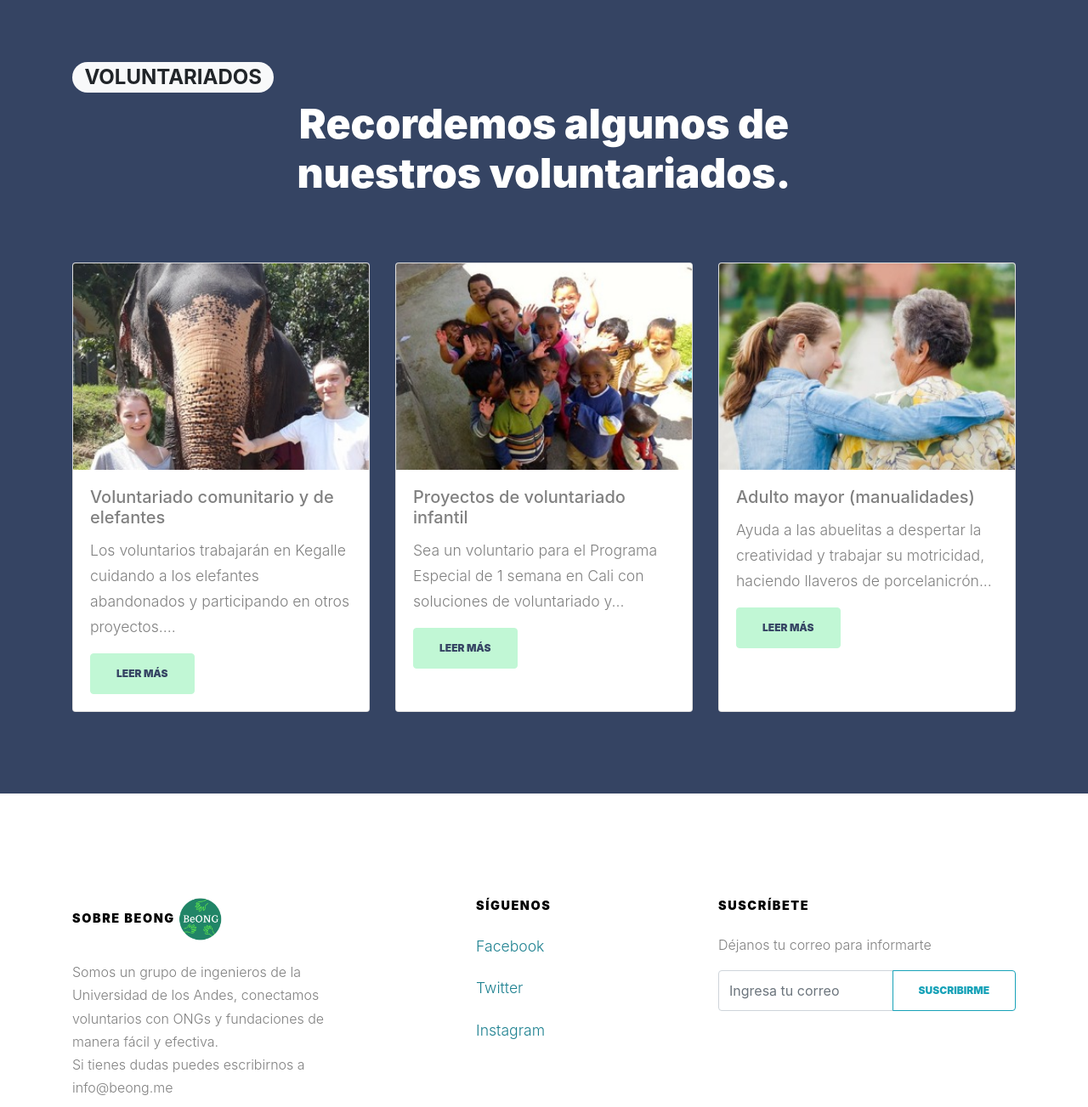
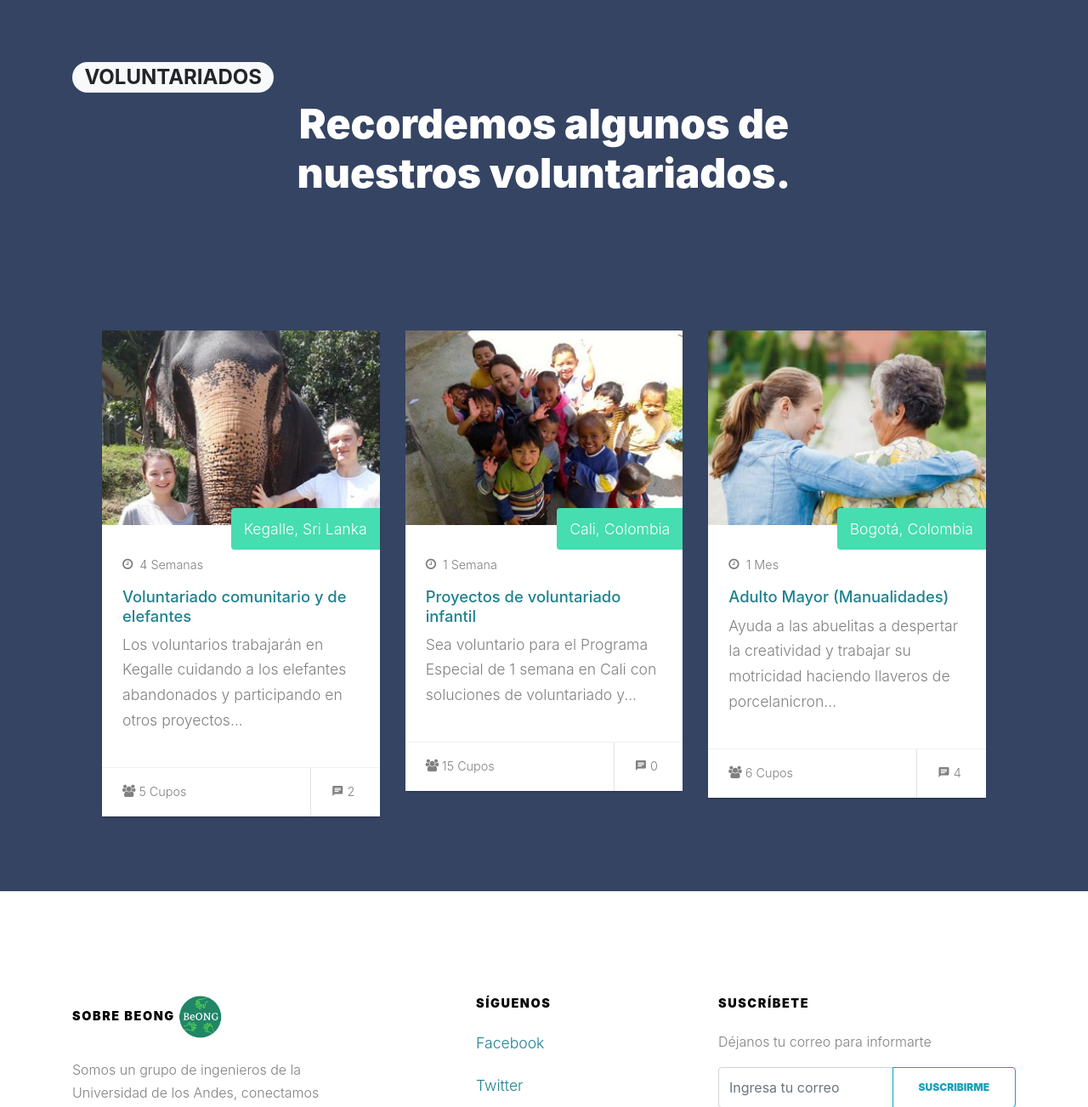
Before and after one commit to ja-avos/beong, a Django app: page /acerca in a window 1280 px wide. Shown: the part 3364-4667 px from the top of the page at 85% size. Run offline with Django 3.2, Linux system fonts and the light colour scheme; parts of the project's set-up code (start-up, migrations or seed data) failed here and were passed over; some libraries are stand-ins or nearby versions; some web fonts are replaced.

Commit message:
Carrusel arreglado

```diff
--- a/landing/templates/landing/about.html
+++ b/landing/templates/landing/about.html
@@ -202,81 +202,117 @@
                 <h2 class="h2 section-title">Recordemos algunos de nuestros voluntariados.</h2>
             </div>
         </div>
-            <div id="carouselExampleSlidesOnly" class="carousel slide" data-ride="carousel" data-aos="fade-up"
-                 data-aos-delay="">
 
-                <div class="carousel-inner ">
+        <div class="owl-carousel col-12 nonloop-block-14">
 
-                    <div class="carousel-item active">
-                        <div class="card-deck">
-                            <div class="card mb-3" style="width: 18rem;">
-                                <img src="{% static "images/img_1.jpg" %}" class="card-img-top" alt="...">
-                                <div class="card-body">
-                                    <h5 class="card-title">Voluntariado comunitario y de elefantes</h5>
-                                    <p class="card-text">Los voluntarios trabajarán en Kegalle cuidando a los elefantes
-                                        abandonados y participando en otros proyectos....</p>
-                                    <a href="#" class="btn btn-primary">Leer más</a>
+            <div class="course bg-white h-100 align-self-stretch">
+                <figure class="m-0">
+                    <a href="course-single.html"><img src="{% static "images/img_1.jpg" %}" alt="Image"
+                        class="img-fluid"></a>
+                </figure>
+                <div class="course-inner-text py-4 px-4">
+                    <span class="course-price">Kegalle, Sri Lanka</span>
+                    <div class="meta"><span class="icon-clock-o"></span>4 Semanas</div>
+                    <h3><a href="#">Voluntariado comunitario y de elefantes</a></h3>
+                    <p>Los voluntarios trabajarán en Kegalle cuidando a los elefantes abandonados y participando
+                        en otros proyectos... </p>
+                </div>
+                <div class="d-flex border-top stats">
+                    <div class="py-3 px-4"><span class="icon-users"></span> 5 Cupos</div>
+                    <div class="py-3 px-4 w-25 ml-auto border-left"><span class="icon-chat"></span> 2</div>
                 </div>
             </div>
 
-                            <div class="card mb-3" style="width: 18rem;">
-                                <img src="{% static "images/img_2.jpg" %}" class="card-img-top" alt="...">
-                                <div class="card-body">
-                                    <h5 class="card-title">Proyectos de voluntariado infantil</h5>
-                                    <p class="card-text">Sea un voluntario para el Programa Especial de 1 semana en Cali
-                                        con soluciones de voluntariado y...</p>
-                                    <a href="#" class="btn btn-primary">Leer más</a>
+            <div class="course bg-white h-100 align-self-stretch">
+                <figure class="m-0">
+                    <a href="course-single.html"><img src="{% static "images/img_2.jpg" %}" alt="Image"
+                        class="img-fluid"></a>
+                </figure>
+                <div class="course-inner-text py-4 px-4">
+                    <span class="course-price">Cali, Colombia</span>
+                    <div class="meta"><span class="icon-clock-o"></span>1 Semana</div>
+                    <h3><a href="#">Proyectos de voluntariado infantil</a></h3>
+                    <p>Sea voluntario para el Programa Especial de 1 semana en Cali con soluciones de
+                        voluntariado y... </p>
+                </div>
+                <div class="d-flex border-top stats">
+                    <div class="py-3 px-4"><span class="icon-users"></span> 15 Cupos</div>
+                    <div class="py-3 px-4 w-25 ml-auto border-left"><span class="icon-chat"></span> 0</div>
                 </div>
             </div>
 
-                            <div class="card mb-3" style="width: 18rem;">
-                                <img src="{% static "images/img_3.jpg" %}" class="card-img-top" alt="...">
-                                <div class="card-body">
-                                    <h5 class="card-title">Adulto mayor (manualidades)</h5>
-                                    <p class="card-text">Ayuda a las abuelitas a despertar la creatividad y trabajar su
-                                        motricidad, haciendo llaveros de porcelanicrón...</p>
-                                    <a href="#" class="btn btn-primary">Leer más</a>
+            <div class="course bg-white h-100 align-self-stretch">
+                <figure class="m-0">
+                    <a href="course-single.html"><img src="{% static "images/img_3.jpg" %}" alt="Image"
+                        class="img-fluid"></a>
+                </figure>
+                <div class="course-inner-text py-4 px-4">
+                    <span class="course-price">Bogotá, Colombia</span>
+                    <div class="meta"><span class="icon-clock-o"></span>1 Mes</div>
+                    <h3><a href="#">Adulto Mayor (Manualidades)</a></h3>
+                    <p>Ayuda a las abuelitas a despertar la creatividad y trabajar su motricidad haciendo
+                        llaveros de porcelanicron... </p>
+                </div>
+                <div class="d-flex border-top stats">
+                    <div class="py-3 px-4"><span class="icon-users"></span> 6 Cupos</div>
+                    <div class="py-3 px-4 w-25 ml-auto border-left"><span class="icon-chat"></span> 4</div>
                 </div>
             </div>
 
+            <div class="course bg-white h-100 align-self-stretch">
+                <figure class="m-0">
+                    <a href="course-single.html"><img src="{% static "images/slider_1.jpg" %}" alt="Image"
+                        class="img-fluid"></a>
+                </figure>
+                <div class="course-inner-text py-4 px-4">
+                    <span class="course-price">Bogotá, Colombia</span>
+                    <div class="meta"><span class="icon-clock-o"></span>1 Mes</div>
+                    <h3><a href="#">Voluntariado con estudiantes de grado 11</a></h3>
+                    <p>Ayuda a estudiantes a punto de graduarse con distintas materias, ofrecerás tutorías donde no solo enseñarás... </p>
+                </div>
+                <div class="d-flex border-top stats">
+                    <div class="py-3 px-4"><span class="icon-users"></span> 5 Cupos</div>
+                    <div class="py-3 px-4 w-25 ml-auto border-left"><span class="icon-chat"></span> 4</div>
                 </div>
             </div>
 
-                    <div class="carousel-item ">
-                        <div class="card-deck">
-                            <div class="card mb-3" style="width: 18rem;">
-                                <img src="{% static "images/img_4.jpg" %}" class="card-img-top" alt="...">
-                                <div class="card-body">
-                                    <h5 class="card-title">Ayuda a habitantes de Mocoa</h5>
-                                    <p class="card-text">Con el objetivo de ayudar a las personas para que pudieran
-                                        abastecerse y acceder a la alimentación debido a el desastre ...</p>
-                                    <a href="#" class="btn btn-primary">Leer más</a>
+            <div class="course bg-white h-100 align-self-stretch">
+                <figure class="m-0">
+                    <a href="course-single.html"><img src="{% static "images/img_5.jpg" %}"alt="Image"
+                        class="img-fluid"></a>
+                </figure>
+                <div class="course-inner-text py-4 px-4">
+                    <span class="course-price">Guatemala</span>
+                    <div class="meta"><span class="icon-clock-o"></span>1 Mes</div>
+                    <h3><a href="#">Planta un árbol en Guatemala</a></h3>
+                    <p>Con el objetivo de ver el país más verde, la organización El Día del Millón de Árboles buscó el apoyo y ayuda de... </p>
+                </div>
+                <div class="d-flex border-top stats">
+                    <div class="py-3 px-4"><span class="icon-users"></span> 15 Cupos</div>
+                    <div class="py-3 px-4 w-25 ml-auto border-left"><span class="icon-chat"></span> 4</div>
                 </div>
             </div>
 
-                            <div class="card mb-3" style="width: 18rem;">
-                                <img src="{% static "images/img_5.jpg" %}" class="card-img-top" alt="...">
-                                <div class="card-body">
-                                    <h5 class="card-title">Planta un árbol en Guatemala</h5>
-                                    <p class="card-text">Con el objetivo de ver el país más verde, la organización El
-                                        Día del Millón de Árboles buscó el apoyo y ayuda de...</p>
-                                    <a href="#" class="btn btn-primary">Leer más</a>
+            <div class="course bg-white h-100 align-self-stretch">
+                <figure class="m-0">
+                    <a href="course-single.html"><img src="{% static "images/img_4.jpg" %}" alt="Image"
+                        class="img-fluid"></a>
+                </figure>
+                <div class="course-inner-text py-4 px-4">
+                    <span class="course-price">Mocoa</span>
+                    <div class="meta"><span class="icon-clock-o"></span>1 Mes</div>
+                    <h3><a href="#">Ayuda a habitantes de Mocoa</a></h3>
+                    <p>Con el objetivo de ayudar a las personas para que pudieran abastecerse y acceder a la alimentación debido a el desastre ... </p>
+                </div>
+                <div class="d-flex border-top stats">
+                    <div class="py-3 px-4"><span class="icon-users"></span> 2 Cupos</div>
+                    <div class="py-3 px-4 w-25 ml-auto border-left"><span class="icon-chat"></span> 4</div>
                 </div>
             </div>
 
-                            <div class="card mb-3" style="width: 18rem;">
-                                <img src="{% static "images/slider_1.jpg" %}" class="card-img-top" alt="...">
-                                <div class="card-body">
-                                    <h5 class="card-title">Voluntariado con estudiantes de grado 11</h5>
-                                    <p class="card-text">Ayuda a estudiantes a punto de graduarse con distintas
-                                        materias, ofrecerás tutorías donde no solo enseñarás...</p>
-                                    <a href="#" class="btn btn-primary">Leer más</a>
-                                </div>
-                            </div>
-                        </div>
-                    </div>
-                </div>
-            </div>
+
+
+
         </div>
     </div>
     {% endblock %}
```
Lines whose indentation alone changed are shown as unchanged.
